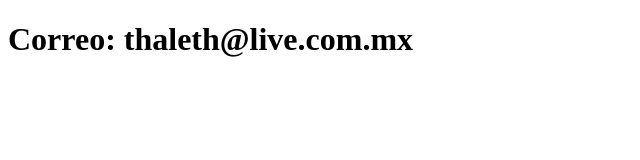
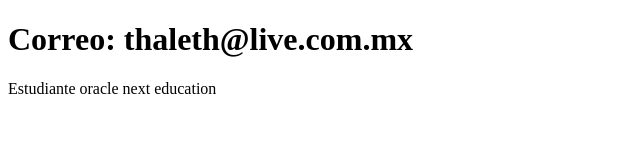
Before and after one commit to Midori-Mirai/Juego-secreto-Alura, a plain HTML site: page contacto.html in a window 1280 px wide. Shown: the whole page, without its empty margins (0-640 px from the left). Drawn offline with Linux system fonts and the light colour scheme.

Commit message:
Actualiza ocupación del contacto

```diff
--- a/contacto.html
+++ b/contacto.html
@@ -7,5 +7,6 @@
 </head>
 <body>
     <h1>Correo: thaleth@live.com.mx</h1>
+    <p>Estudiante oracle next education</p>
 </body>
 </html>
```
